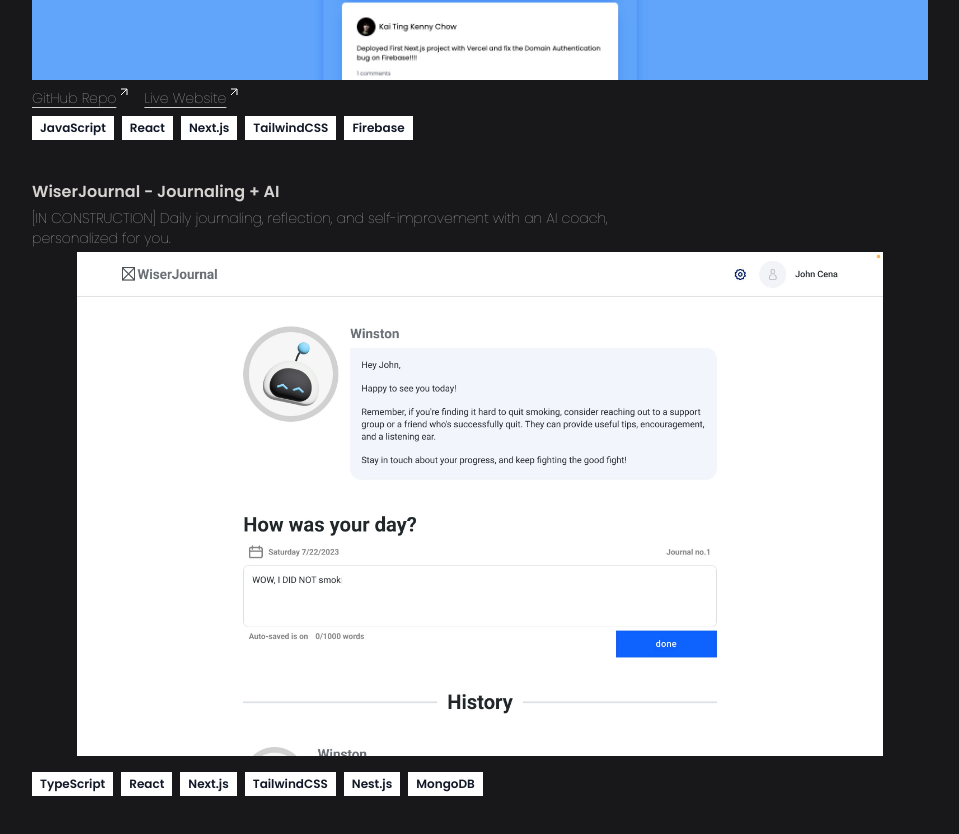
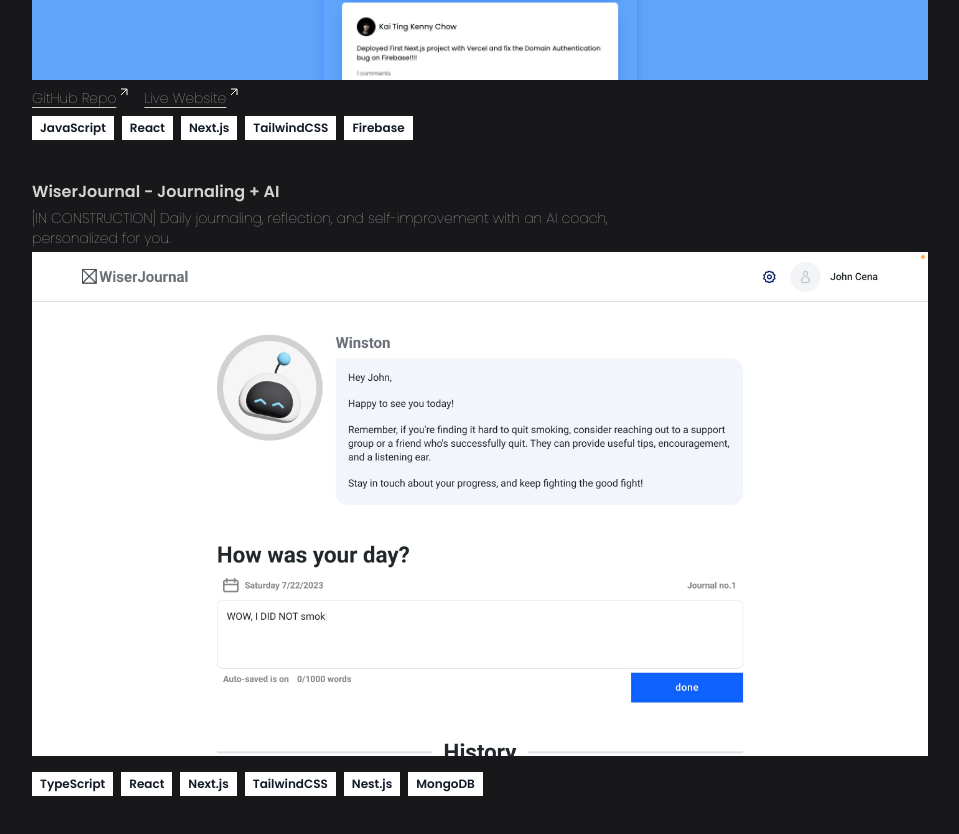
Before and after one commit to ktkennychow/ktkennychow.github.io, a React (Vite) app: page / in a window 1280 px wide. Shown: the part 1410-2244 px from the top of the page, without its empty margins (8-967 px from the left). Built offline with nearby package versions, Linux system fonts and the light colour scheme.

Commit message:
update images and minor styling fix

```diff
--- a/src/components/ProjectItem.jsx
+++ b/src/components/ProjectItem.jsx
@@ -15,7 +15,7 @@
       <img
         src={imgUrl}
         alt='Project Photo'
-        className='object-contain cursor-pointer aspect-video '
+        className='object-cover object-top aspect-video'
       />
       <div className='flex gap-4'>
         {github.length > 0 ? (
```
